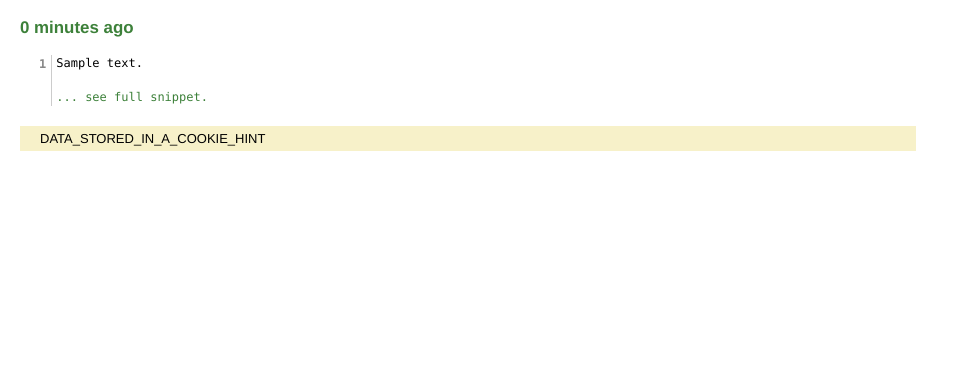
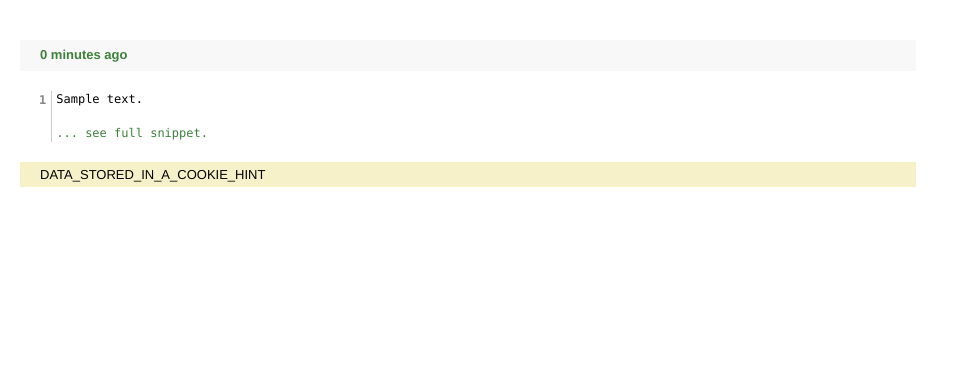
Before and after one commit to DarrenOfficial/dpaste, a Django app: template pastebin/apps/dpaste/templates/dpaste/snippet_list.html in a window 1280 px wide. Shown: the part 37-423 px from the top of the page, without its empty margins (0-959 px from the left). Run offline with Django 3.2, Linux system fonts and the light colour scheme; the template is opened without the code that fills it: most values are stand-ins (such as "Sample title", 1, 10 or a date in 2020); parts of the project's set-up code (start-up, migrations or seed data) failed here and were passed over.

Commit message:
Even better list

```diff
--- a/pastebin/apps/dpaste/templates/dpaste/snippet_list.html
+++ b/pastebin/apps/dpaste/templates/dpaste/snippet_list.html
@@ -10,7 +10,7 @@
 {% block content %}
     {% if snippet_list %}
     {% for snippet in snippet_list %}
-    <h2>
+    <h2 class="divider">
         <a title="{{ snippet.published|date:_("DATETIME_FORMAT") }}" href="{{ snippet.get_absolute_url }}">
             {{ snippet.published|timesince }} ago
         </a>
--- a/pastebin/static/theme.css
+++ b/pastebin/static/theme.css
@@ -100,6 +100,13 @@ div.hint{
 #content h2{
     font-size: 1.3em;
     line-height: 1.6em;
+}
+
+#content h2.divider{
+    font-size: 1em;
+    padding: 5px 20px;
+    background-color: #f8f8f8;
+    margin: 40px 0 20px 0;
 }
 
 #content h2 span{
```
